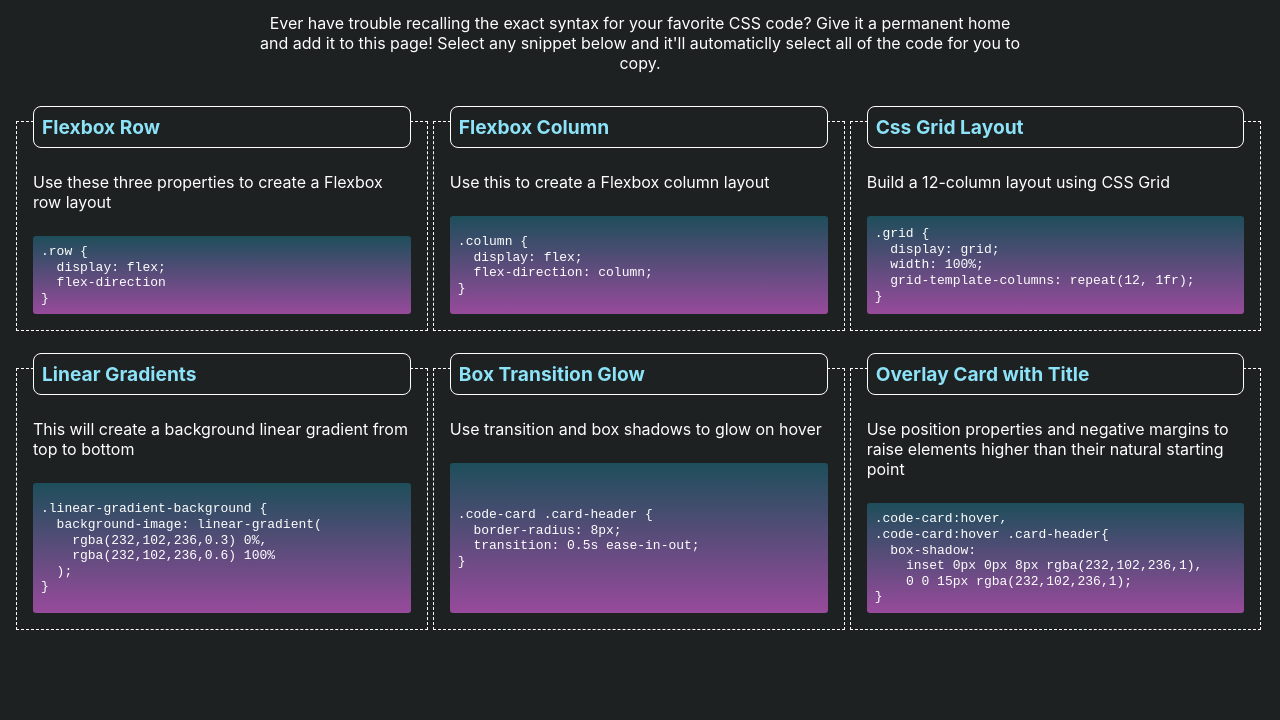
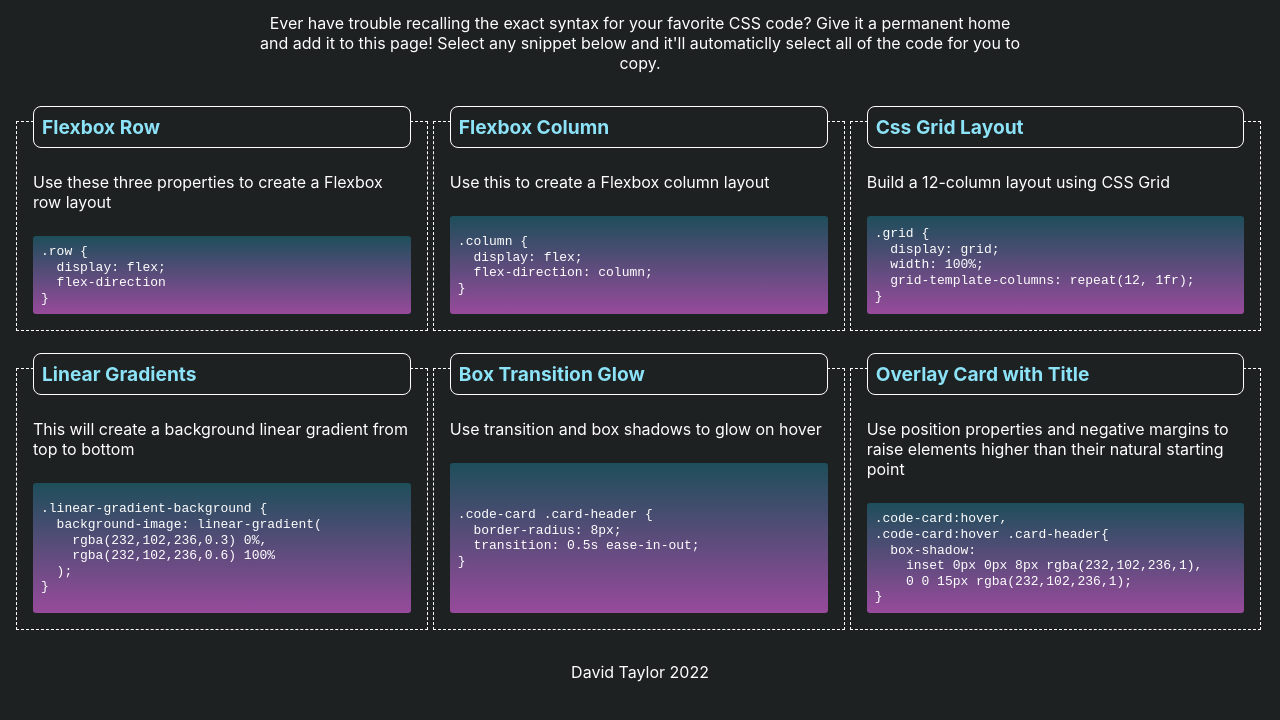
Before and after one commit to codewizard-dt/bootcamp-miniproject-02, a plain HTML site: page index.html in a window 1280 px wide. Shown: the part 58-778 px from the top of the page. Drawn offline with Linux system fonts and the light colour scheme.

Commit message:
Added footer

```diff
--- a/assets/style.css
+++ b/assets/style.css
@@ -92,6 +92,10 @@ pre.code {
   line-height: 1.2;
 }
 
+footer {
+  text-align: center;
+}
+
 @media screen and (max-width: 992px) {
   .grid {
       grid-template-columns: repeat(2, 50%);
--- a/index.html
+++ b/index.html
@@ -84,6 +84,6 @@
 }</code></pre>
       </div>
     </main>
-    <footer></footer>
+    <footer>David Taylor 2022</footer>
   </body>
 </html>
```
